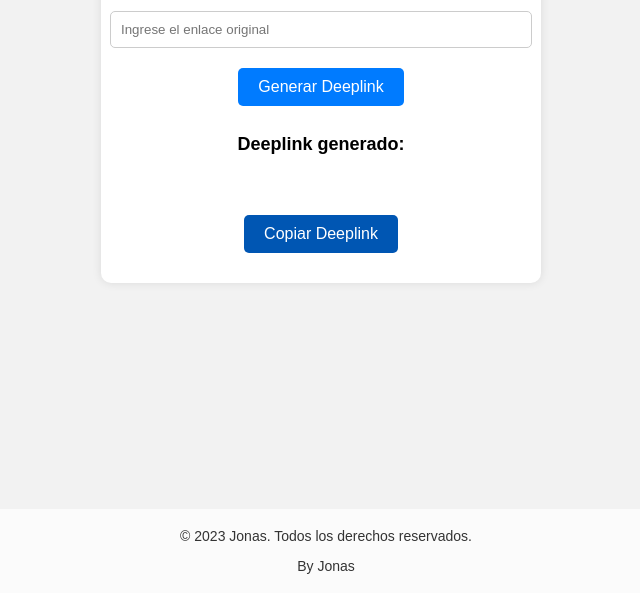
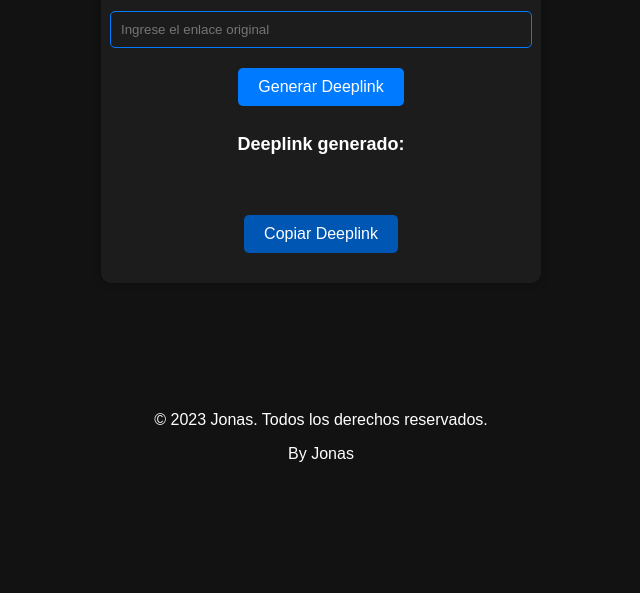
Before and after one commit to By-Jonas/Generador-de-Deeplinks, a plain HTML site: page index.html in a window 1280 px wide. Shown: the part 207-800 px from the top of the page, without its empty margins (319-959 px from the left). Drawn offline with Linux system fonts and the light colour scheme.

Commit message:
New style
New style

```diff
--- a/styles.css
+++ b/styles.css
@@ -1,16 +1,17 @@
 body {
-    background-color: #f2f2f2;
+    background: #121212;
     font-family: Arial, sans-serif;
     text-align: center;
     margin: 0;
     padding: 0;
+    color: #fff;
 }
 
 .container {
-    background-color: #fff;
+    background: #1c1c1c;
     padding: 20px;
     border-radius: 10px;
-    box-shadow: 0 0 10px rgba(0, 0, 0, 0.1);
+    box-shadow: 0 0 10px rgba(0, 0, 0, 0.3);
     width: 80%;
     max-width: 400px;
     margin: 10% auto;
@@ -28,12 +29,14 @@ input {
     width: 100%;
     padding: 10px;
     margin: 10px 0;
-    border: 1px solid #ccc;
+    border: 1px solid #007BFF;
     border-radius: 5px;
+    color: #fff;
+    background: #1c1c1c;
 }
 
 .generate-button, .copy-button {
-    background-color: #007BFF;
+    background: #007BFF;
     color: #fff;
     border: none;
     padding: 10px 20px;
@@ -41,11 +44,11 @@ input {
     border-radius: 5px;
     margin: 10px 5px;
     font-size: 16px;
-    transition: background-color 0.3s;
+    transition: background 0.3s;
 }
 
 .generate-button:hover, .copy-button:hover {
-    background-color: #0056b3;
+    background: #0056b3;
 }
 
 .result-text {
@@ -60,30 +63,5 @@ input {
 }
 
 .copy-button {
-    background-color: #0056b3;
+    background: #0056b3;
 }
-
-@media (max-width: 768px) {
-    .container {
-        width: 90%;
-    }
-}
-
-
-/* Estilos para la marca de agua en el footer */
-.watermark {
-    position: relative;
-}
-
-.watermark{
-    content: " ";
-    position: absolute;
-    bottom: 0;
-    left: 0;
-    width: 100%;
-    background-color: rgba(255, 255, 255, 0.7); /* Color de fondo con opacidad */
-    text-align: center;
-    padding: 5px;
-    color: #333; /* Color del texto */
-    font-size: 14px;
-}
```
